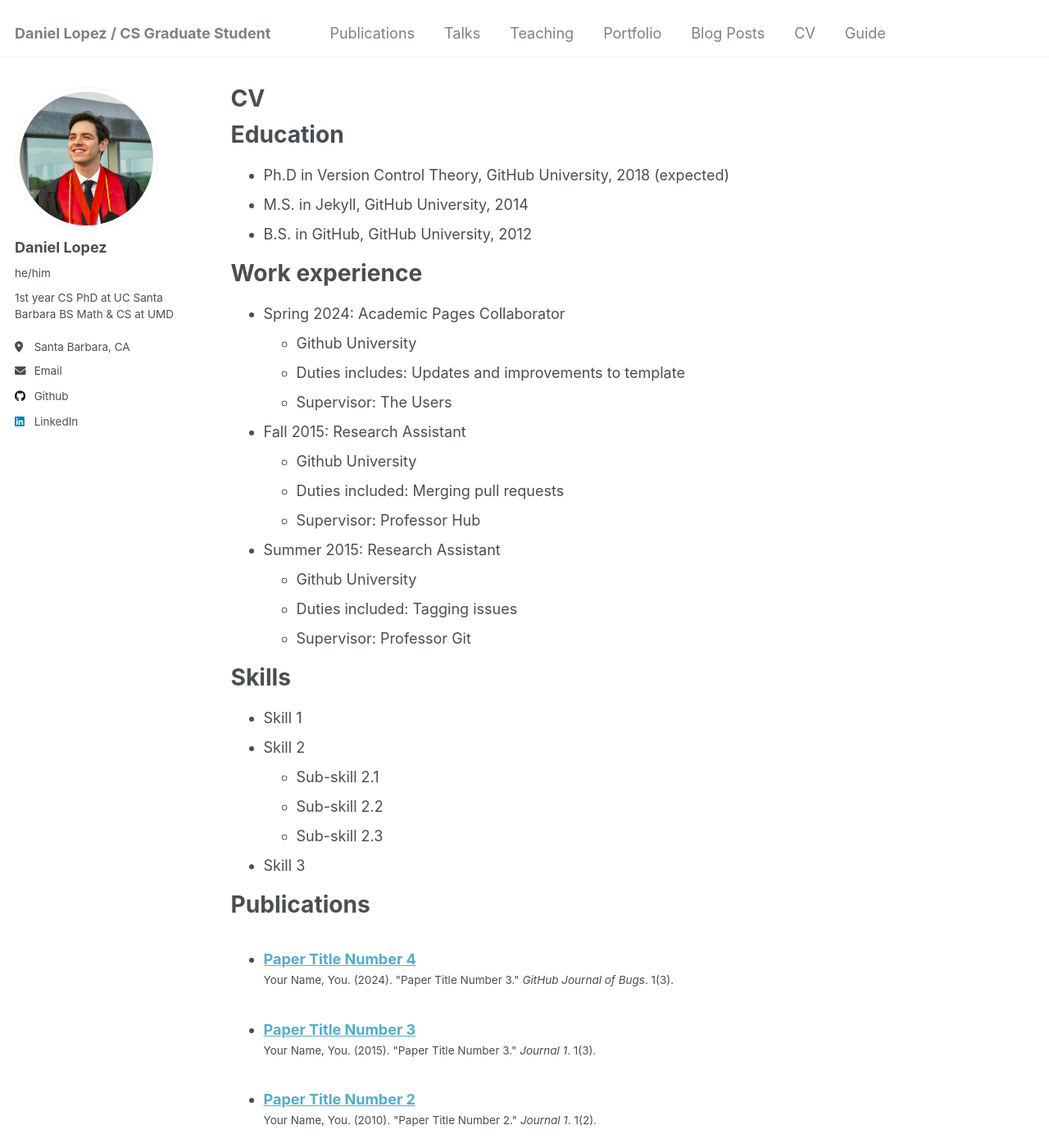
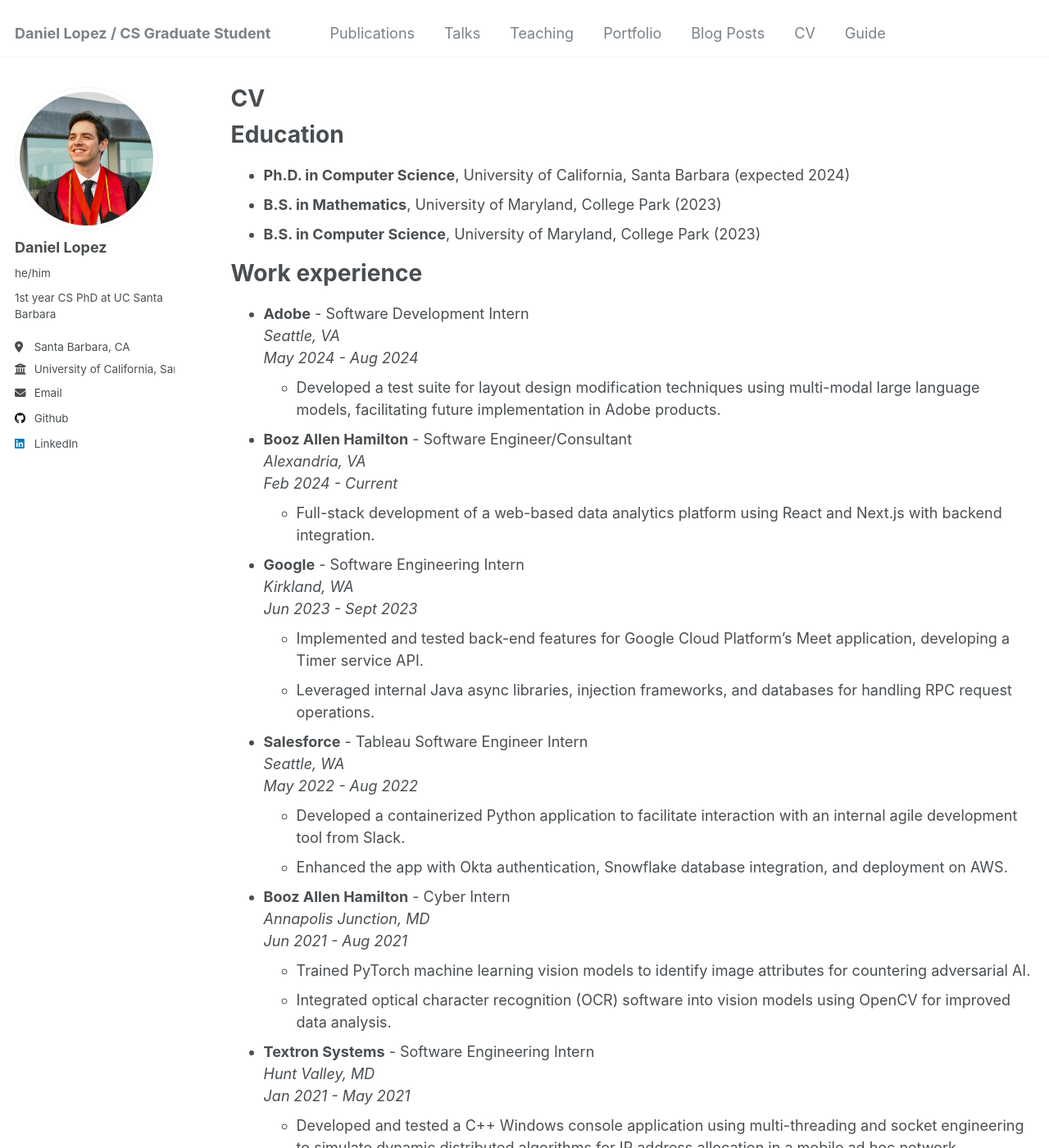
Before and after one commit to danials2001/danials2001.github.io, a Jekyll site: the page built from _pages/cv.md, in a window 1280 px wide and 1400 px high. Shown: the whole window at 82% size. Built offline with Jekyll 4.4.1, drawn with Linux system fonts in a browser that asks for light colours; some of the changed text lies outside the part shown.

Commit message:
about and cv

```diff
--- a/_config.yml
+++ b/_config.yml
@@ -24,11 +24,11 @@ author:
   avatar           : "Daniel-Lopez-bio.jpg"
   name             : "Daniel Lopez"
   pronouns         : "he/him"
-  bio              : "1st year CS PhD at UC Santa Barbara \n BS Math & CS at UMD"
+  bio              : "1st year CS PhD at UC Santa Barbara"
   location         : "Santa Barbara, CA"
-  employer         : #"Red Brick University"
+  employer         : University of California, Santa Barbara
   uri              : # URL
-  email            : "danials2001@gmail.com"
+  email            : "dalopez@ucsb.edu"
 
   # Academic websites
   arxiv            : # URL - Update with the correct link to your profile
--- a/_pages/cv.md
+++ b/_pages/cv.md
@@ -11,35 +11,60 @@ redirect_from:
 
 Education
 ======
-* Ph.D in Version Control Theory, GitHub University, 2018 (expected)
-* M.S. in Jekyll, GitHub University, 2014
-* B.S. in GitHub, GitHub University, 2012
+* **Ph.D. in Computer Science**, University of California, Santa Barbara (expected 2024)
+* **B.S. in Mathematics**, University of Maryland, College Park (2023)
+* **B.S. in Computer Science**, University of Maryland, College Park (2023)
 
 Work experience
 ======
-* Spring 2024: Academic Pages Collaborator
-  * Github University
-  * Duties includes: Updates and improvements to template
-  * Supervisor: The Users
+* **Adobe** - Software Development Intern
+  *Seattle, VA*
+  *May 2024 - Aug 2024*
+  - Developed a test suite for layout design modification techniques using multi-modal large language models, facilitating future implementation in Adobe products.
 
-* Fall 2015: Research Assistant
-  * Github University
-  * Duties included: Merging pull requests
-  * Supervisor: Professor Hub
+* **Booz Allen Hamilton** - Software Engineer/Consultant
+  *Alexandria, VA*
+  *Feb 2024 - Current*
+  - Full-stack development of a web-based data analytics platform using React and Next.js with backend integration.
 
-* Summer 2015: Research Assistant
-  * Github University
-  * Duties included: Tagging issues
-  * Supervisor: Professor Git
+* **Google** - Software Engineering Intern
+  *Kirkland, WA*
+  *Jun 2023 - Sept 2023*
+  - Implemented and tested back-end features for Google Cloud Platform's Meet application, developing a Timer service API.
+  - Leveraged internal Java async libraries, injection frameworks, and databases for handling RPC request operations.
+
+* **Salesforce** - Tableau Software Engineer Intern
+  *Seattle, WA*
+  *May 2022 - Aug 2022*
+  - Developed a containerized Python application to facilitate interaction with an internal agile development tool from Slack.
+  - Enhanced the app with Okta authentication, Snowflake database integration, and deployment on AWS.
+
+* **Booz Allen Hamilton** - Cyber Intern
+  *Annapolis Junction, MD*
+  *Jun 2021 - Aug 2021*
+  - Trained PyTorch machine learning vision models to identify image attributes for countering adversarial AI.
+  - Integrated optical character recognition (OCR) software into vision models using OpenCV for improved data analysis.
+
+* **Textron Systems** - Software Engineering Intern
+  *Hunt Valley, MD*
+  *Jan 2021 - May 2021*
+  - Developed and tested a C++ Windows console application using multi-threading and socket engineering to simulate dynamic distributed algorithms for IP address allocation in a mobile ad hoc network.
+
+* **Division of Information Technology, UMD** - Software Engineer
+  *College Park, MD*
+  *Mar 2020 - Sep 2020*
+  - Maintained and optimized Payroll/HR web applications and server-side utilities using J2EE, SQL, HTML, and JavaScript.
+
 
 Skills
 ======
-* Skill 1
-* Skill 2
-  * Sub-skill 2.1
-  * Sub-skill 2.2
-  * Sub-skill 2.3
-* Skill 3
+* **Languages**:
+  **Expert**: Java, C, C++, C#, Python, MATLAB, SQL
+  **Proficient**: HTML, JavaScript, OCaml
+
+* **Software**:
+  **Expert**: Unity, Git, Docker
+  **Proficient**: PyTorch, Keras/TensorFlow, OpenCV, Blender, React
 
 Publications
 ======
```
Also changed, not shown: _pages/about.md (+5 -1 lines).
